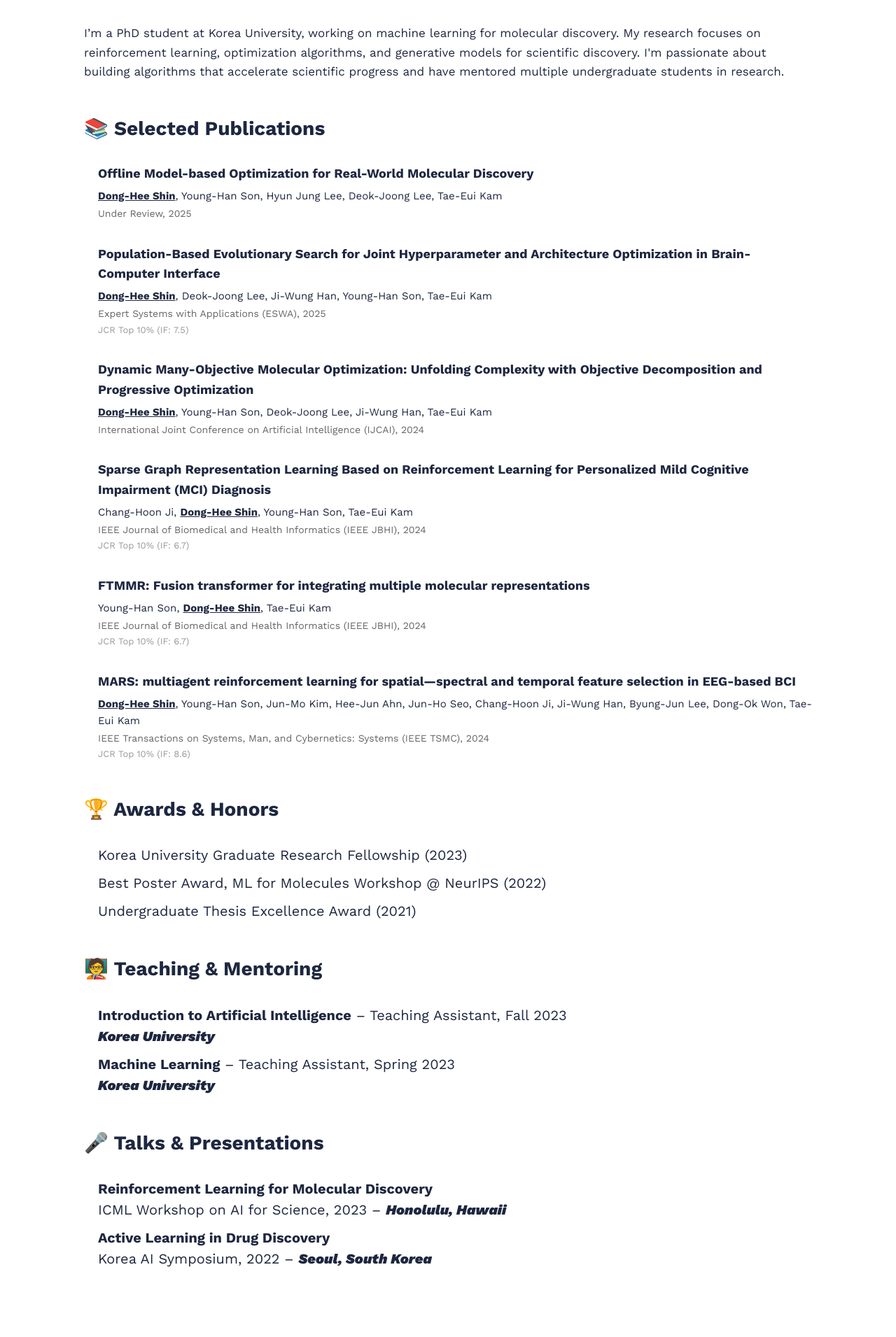
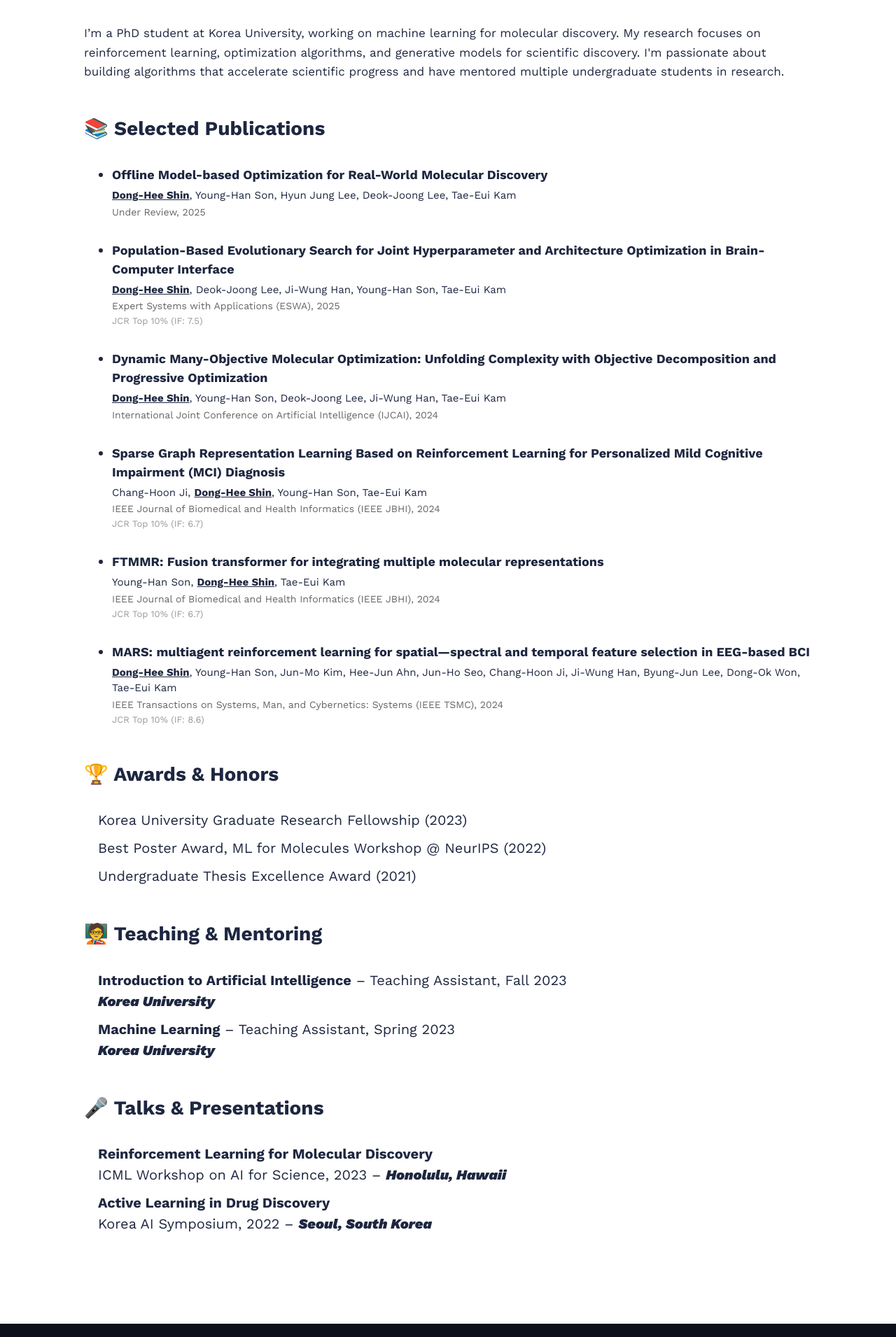
Before and after one commit to donghee-shin-page/donghee-shin-page.github.io, a Jekyll site: the page built from index.html, in a window 1280 px wide. Shown: the part 760-2671 px from the top of the page at 70% size. Built offline with Jekyll 4.4.1, drawn with Linux system fonts in a browser that asks for light colours; nearby versions of some CDN libraries; the list of posts is cut into pages by our own code.

Commit message:
Update index.html

```diff
--- a/index.html
+++ b/index.html
@@ -18,9 +18,9 @@
 <section class="container" style="margin-top: 50px;">
   <h2 style="font-size: 28px; font-weight: bold;">📚 Selected Publications</h2>
 
-  <ul style="list-style: none; padding-left: 0; margin-top: 30px;">
+  <ul style="padding-left: 20px; margin-top: 30px;">
     {% for pub in site.data.publications.publications %}
-      <li style="margin-bottom: 32px; line-height: 1.6;">
+      <li style="margin-bottom: 28px;">
         <!-- Title -->
         <div style="font-size: 18px; font-weight: 600; margin-bottom: 5px;">
           {% if pub.link %}
@@ -38,23 +38,17 @@
           {{ author_str }}
         </div>
 
-
-        <!-- Venue -->
+        <!-- Venue + Note -->
         <div style="font-size: 14px; color: #666; margin-top: 2px;">
-        {{ pub.venue }}
-        {% if pub.note %}
-        <br/><span style="font-size: 13px; color: #999;">{{ pub.note }}</span>
-        {% endif %}
-</div>
-
+          {{ pub.venue }}
+          {% if pub.note %}
+            <br/><span style="font-size: 13px; color: #999;">{{ pub.note }}</span>
+          {% endif %}
+        </div>
       </li>
     {% endfor %}
   </ul>
 </section>
-
-
-
-
 
 <!-- 🏆 Awards -->
 <section class="container" style="margin-top: 50px;">
```
